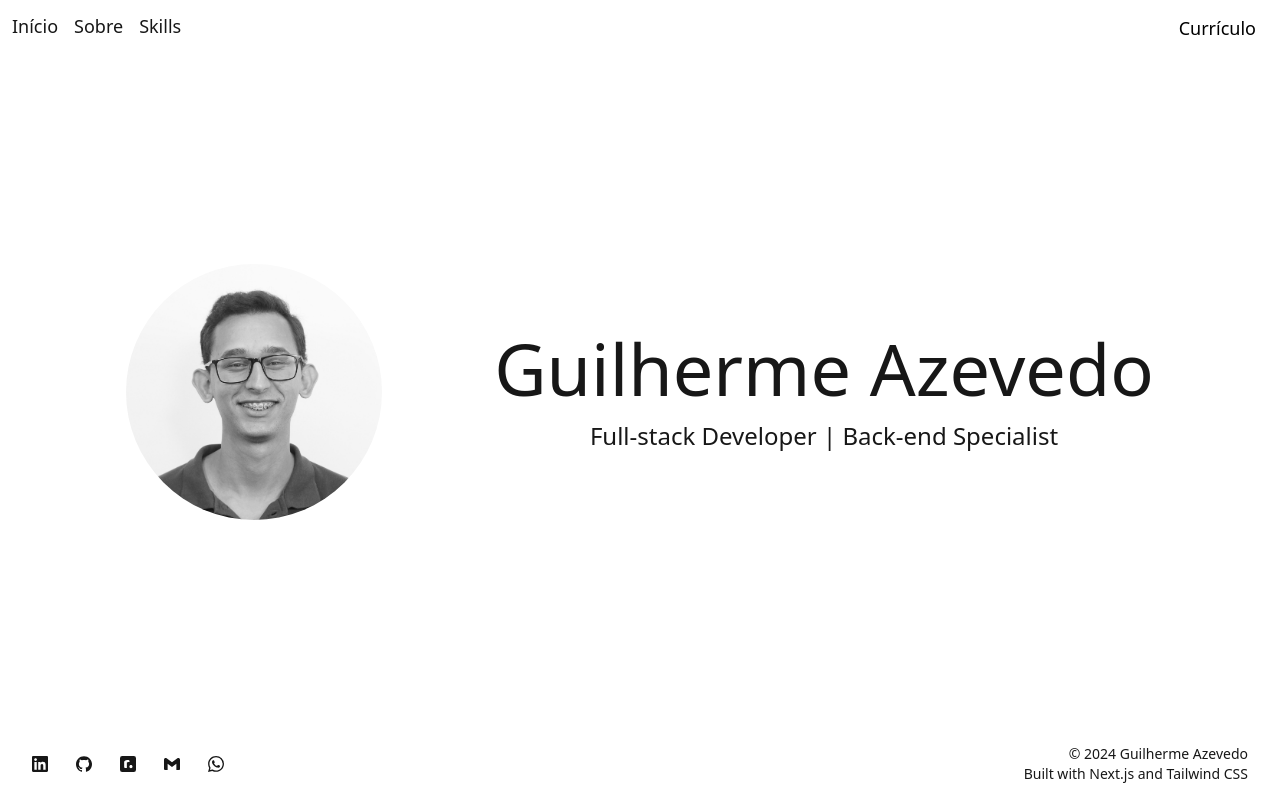
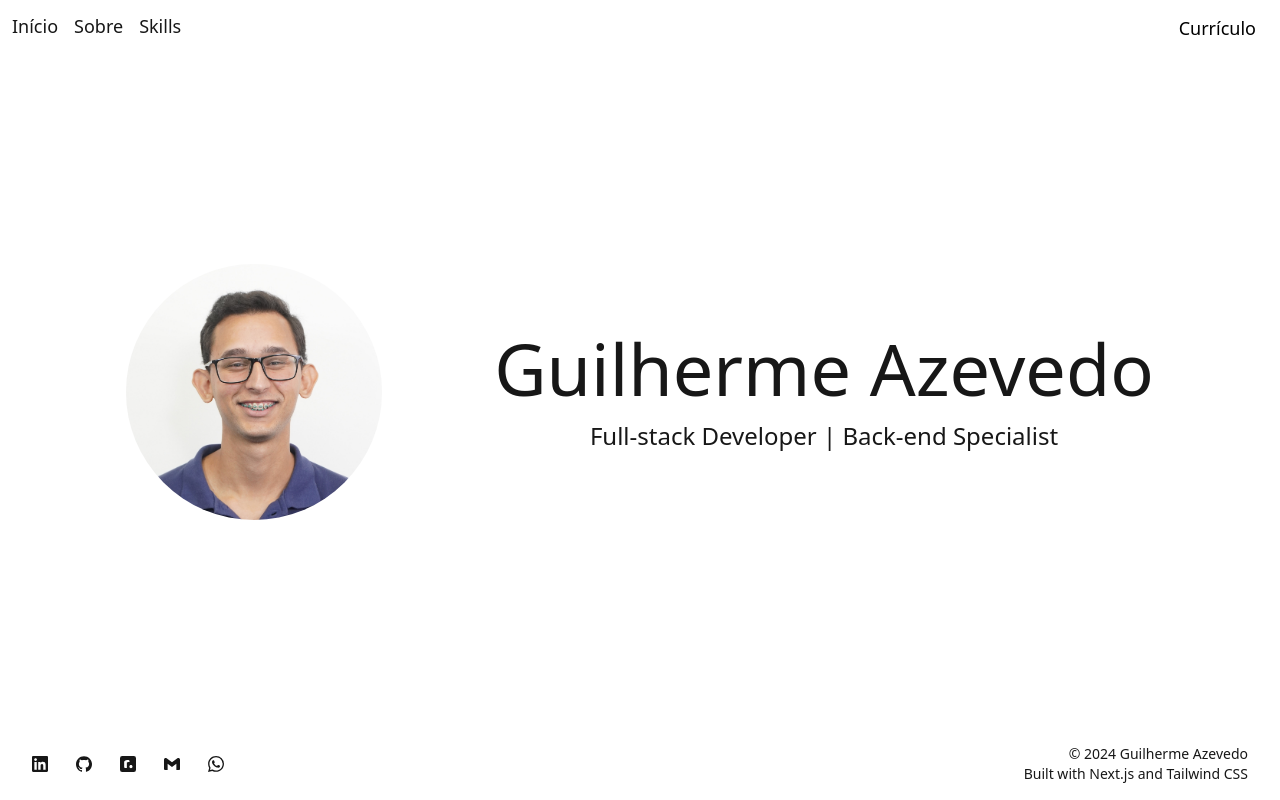
Before and after one commit to GuilhermeCAz/serverless_portfolio, a Next.js app: page / in a window 1280 px wide. Built offline with nearby package versions, Linux system fonts and the light colour scheme.

Commit message:
revert: change image back from grayscale to colored

```diff
--- a/src/app/page.tsx
+++ b/src/app/page.tsx
@@ -8,7 +8,7 @@ export default function HomePage() {
         src={profilePicture}
         alt="Profile Picture"
         priority
-        className="pointer-events-none w-40 overflow-hidden rounded-full grayscale xl:w-64 2xl:w-80"
+        className="pointer-events-none w-40 overflow-hidden rounded-full xl:w-64 2xl:w-80"
       />
       <div className="animate-slideIn p-4 text-center md:p-0">
         <h1 className="mb-4 whitespace-nowrap text-5xl lg:text-7xl 2xl:text-8xl">
```
